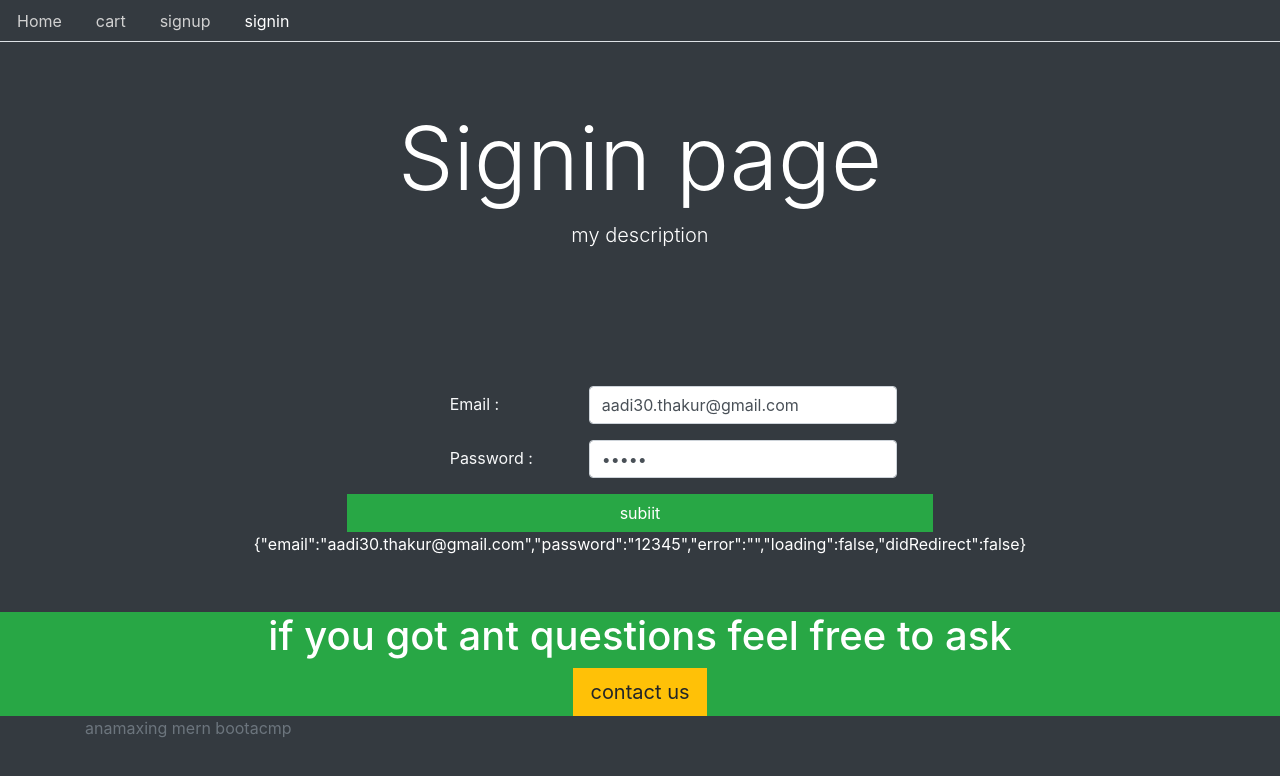
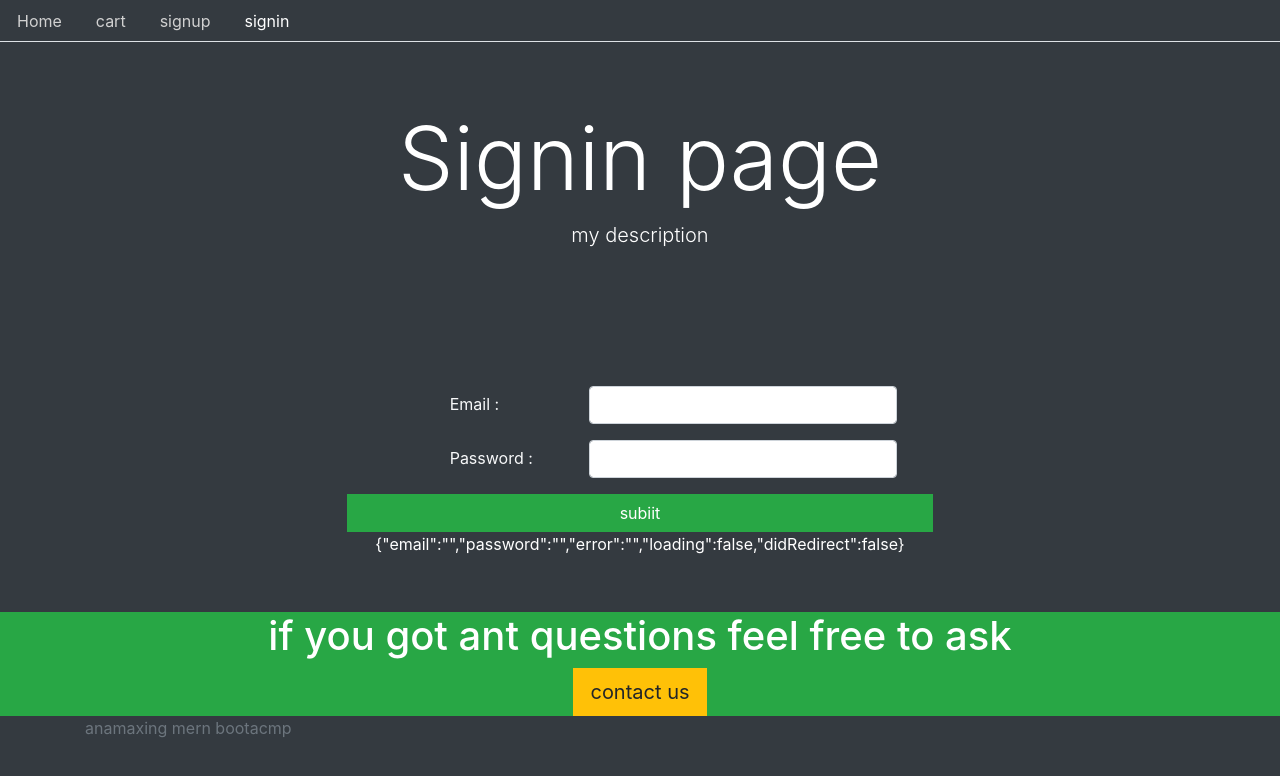
Before and after one commit to aadi30thakur/mern-website, a React (Create React App) app in the folder frontend/: page /signin in a window 1280 px wide. Shown: the top 776 px of the page. Built offline with nearby package versions, Linux system fonts and the light colour scheme.

Commit message:
Update Signin.js

```diff
--- a/frontend/src/user/Signin.js
+++ b/frontend/src/user/Signin.js
@@ -5,8 +5,8 @@ import { Redirect } from "react-router-dom";
 import { signin, authenticate, isAuthenticated } from "../auth/helper";
 const Signin = () => {
   const [values, setValues] = useState({
-    email: "aadi30.thakur@gmail.com",
-    password: "12345",
+    email: "",
+    password: "",
     error: "",
     loading: false,
     didRedirect: false,
```
